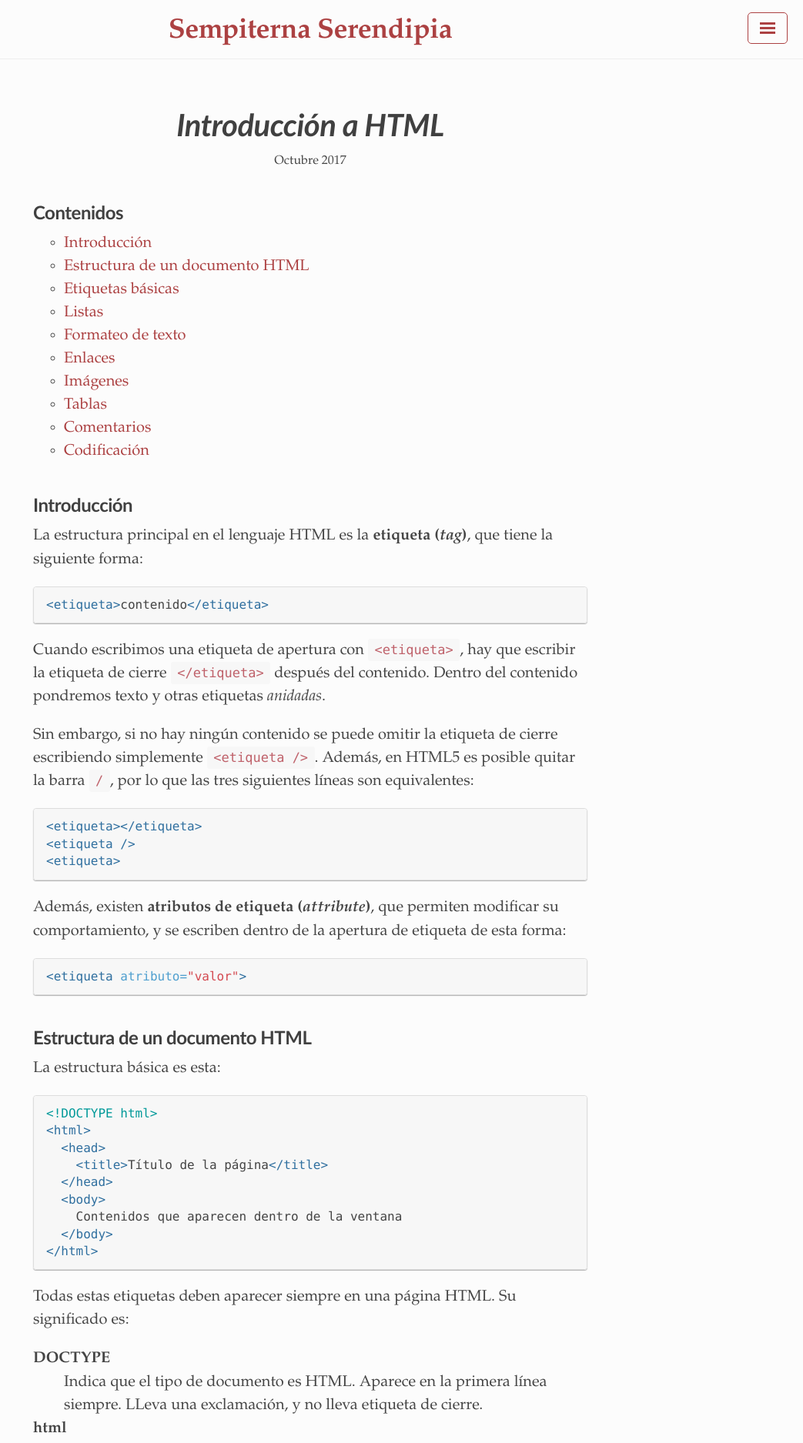
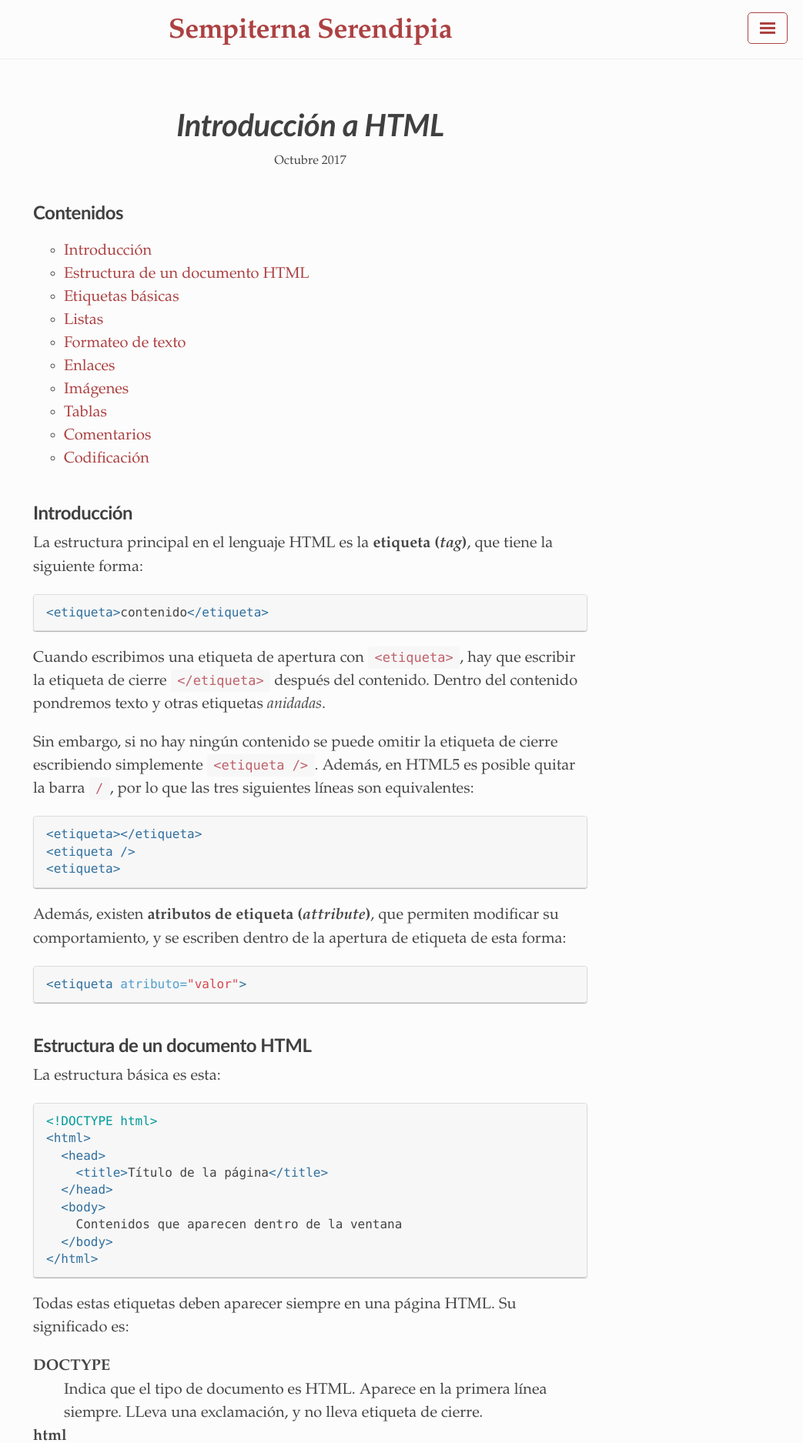
Before and after one commit to santi-gf/santi-gf.github.io, a Jekyll site: the page built from WebApps/html.md, in a window 1280 px wide. Shown: the top 1875 px of the page at 77% size, without its empty margins (237-1280 px from the left). Built offline with Jekyll 4.4.1, drawn with Linux system fonts in a browser that asks for light colours; a style sheet for code colours, icons or effects is not loaded.

Commit message:
_ed.css > ul,ol no margins

```diff
--- a/_sass/_ed.scss
+++ b/_sass/_ed.scss
@@ -206,8 +206,8 @@ ul {
 }
 
 ul, ol {
-  margin-top: 0;
-  margin-bottom: 1rem;
+//  margin-top: 0;
+//  margin-bottom: 1rem;
 }
 
 
```
